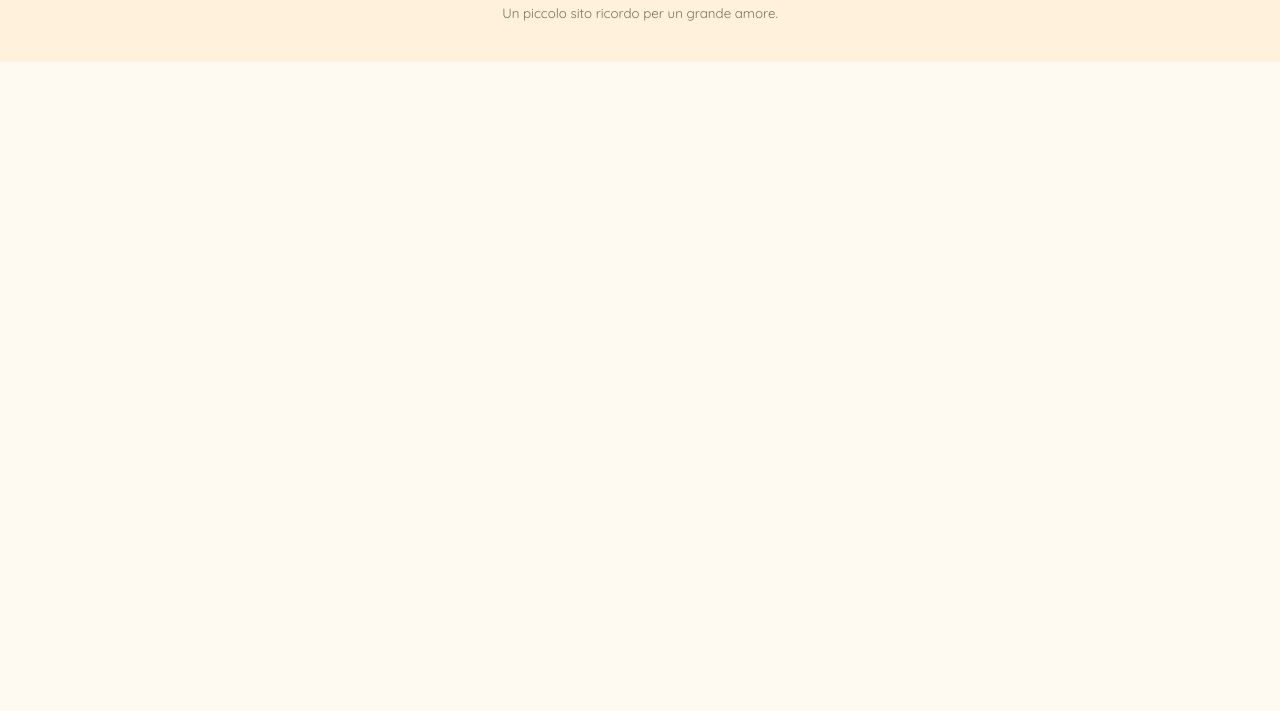
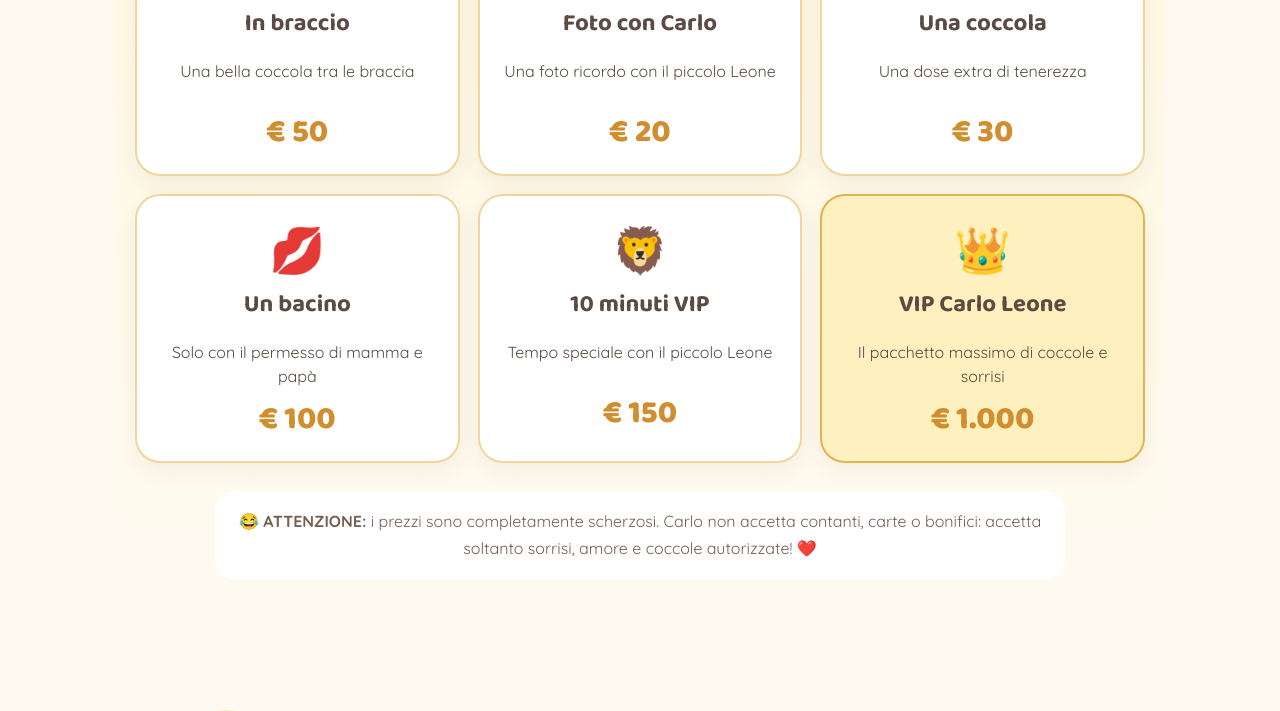
Before and after one commit to seifeddinebettiour-glitch/CARLO-LEONE, a plain HTML site: page index.html in a window 1280 px wide. Shown: the part 2569-3280 px from the top of the page. Before the commit the page ends 2631 px from the top, so only its background shows below. Drawn offline with Linux system fonts and the light colour scheme.

Commit message:
Add files via upload

```diff
--- a/index.html
+++ b/index.html
@@ -77,6 +77,58 @@
       <div class="safety">💕 Mani pulite • 🤍 Niente baci sul viso • 👨‍👩‍👦 Rispettiamo i suoi tempi</div>
     </section>
 
+
+    <section class="section price-section" id="listino">
+      <div class="price-title">💶👑</div>
+      <p class="eyebrow">LISTINO UFFICIALE</p>
+      <h2>Le coccole di Carlo Leone</h2>
+      <p class="price-intro">Il listino più tenero del mondo 😄<br><strong>Prezzi rigorosamente per scherzo!</strong></p>
+
+      <div class="price-grid">
+        <article class="price-card">
+          <div class="price-icon">🤗</div>
+          <h3>In braccio</h3>
+          <p>Una bella coccola tra le braccia</p>
+          <strong>€ 50</strong>
+        </article>
+        <article class="price-card">
+          <div class="price-icon">📸</div>
+          <h3>Foto con Carlo</h3>
+          <p>Una foto ricordo con il piccolo Leone</p>
+          <strong>€ 20</strong>
+        </article>
+        <article class="price-card">
+          <div class="price-icon">🥰</div>
+          <h3>Una coccola</h3>
+          <p>Una dose extra di tenerezza</p>
+          <strong>€ 30</strong>
+        </article>
+        <article class="price-card">
+          <div class="price-icon">💋</div>
+          <h3>Un bacino</h3>
+          <p>Solo con il permesso di mamma e papà</p>
+          <strong>€ 100</strong>
+        </article>
+        <article class="price-card">
+          <div class="price-icon">🦁</div>
+          <h3>10 minuti VIP</h3>
+          <p>Tempo speciale con il piccolo Leone</p>
+          <strong>€ 150</strong>
+        </article>
+        <article class="price-card vip">
+          <div class="price-icon">👑</div>
+          <h3>VIP Carlo Leone</h3>
+          <p>Il pacchetto massimo di coccole e sorrisi</p>
+          <strong>€ 1.000</strong>
+        </article>
+      </div>
+
+      <div class="joke-note">
+        😂 <strong>ATTENZIONE:</strong> i prezzi sono completamente scherzosi.
+        Carlo non accetta contanti, carte o bonifici: accetta soltanto sorrisi, amore e coccole autorizzate! ❤️
+      </div>
+    </section>
+
     <section class="section milestone">
       <div class="big-number">8</div>
       <div>
--- a/style.css
+++ b/style.css
@@ -157,3 +157,52 @@ footer p { font-size: 18px; font-weight: 600; }
   .hero-animals { font-size: 42px; }
   .big-number { flex-basis: auto; width: 150px; height: 150px; font-size: 100px; }
 }
+
+.price-section {
+  text-align: center;
+  margin-top: 35px;
+  background: linear-gradient(180deg, #fff7dc, #fffaf1);
+  border-radius: 40px;
+}
+.price-title { font-size: 55px; }
+.price-intro { line-height: 1.7; }
+.price-grid {
+  display: grid;
+  grid-template-columns: repeat(3, 1fr);
+  gap: 18px;
+  margin-top: 30px;
+}
+.price-card {
+  padding: 25px 18px;
+  border-radius: 25px;
+  background: white;
+  border: 2px solid #f0d69d;
+  box-shadow: 0 8px 22px rgba(70,50,30,.06);
+}
+.price-card.vip {
+  background: #fff0bf;
+  border-color: #e2b34f;
+}
+.price-icon { font-size: 45px; }
+.price-card h3 { margin: 8px 0; font-size: 24px; }
+.price-card p { min-height: 42px; line-height: 1.5; }
+.price-card strong {
+  display: block;
+  font: 800 32px/1 'Baloo 2', sans-serif;
+  color: #d18e2e;
+}
+.joke-note {
+  max-width: 850px;
+  margin: 28px auto 0;
+  padding: 17px 20px;
+  border-radius: 20px;
+  background: #fff;
+  line-height: 1.7;
+  color: #755f53;
+}
+@media (max-width: 800px) {
+  .price-grid { grid-template-columns: repeat(2, 1fr); }
+}
+@media (max-width: 520px) {
+  .price-grid { grid-template-columns: 1fr; }
+}
```
